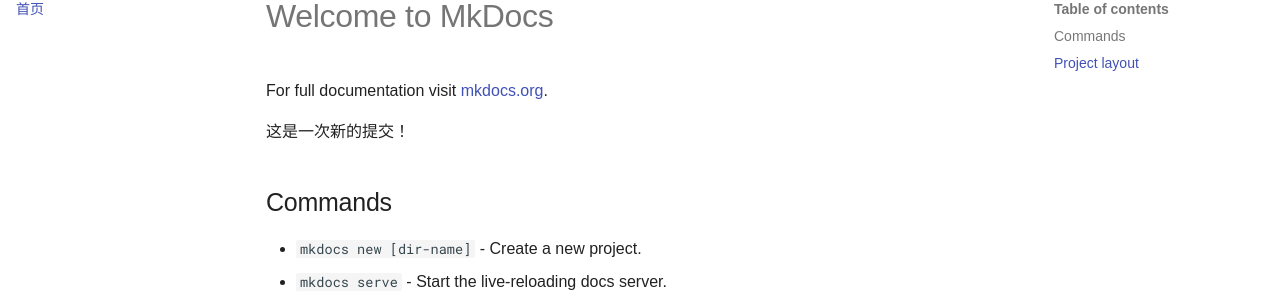
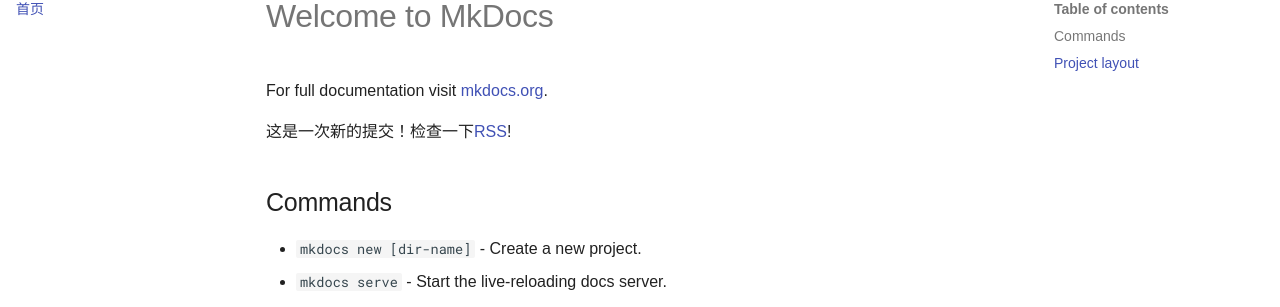
Before and after one commit to SmilingWayne/LeetCode, an MkDocs documentation site: the page built from docs/index.md, in a window 1280 px wide and 1104 px high. Shown: the part 150-457 px from the top of the window. Built offline with MkDocs 1.6.1 and Material for MkDocs 9.7.7, drawn with Linux system fonts in a browser that asks for light colours; comment, search, counter and statistics services are not loaded; a style sheet for code colours, icons or effects is not loaded.

```diff
--- a/docs/index.md
+++ b/docs/index.md
@@ -2,7 +2,7 @@
 
 For full documentation visit [mkdocs.org](https://www.mkdocs.org).
 
-这是一次新的提交！
+这是一次新的提交！检查一下[RSS](https://smilingwayne.github.io/LeetCode/feed_rss_created.xml)!
 
 ## Commands
 
```
